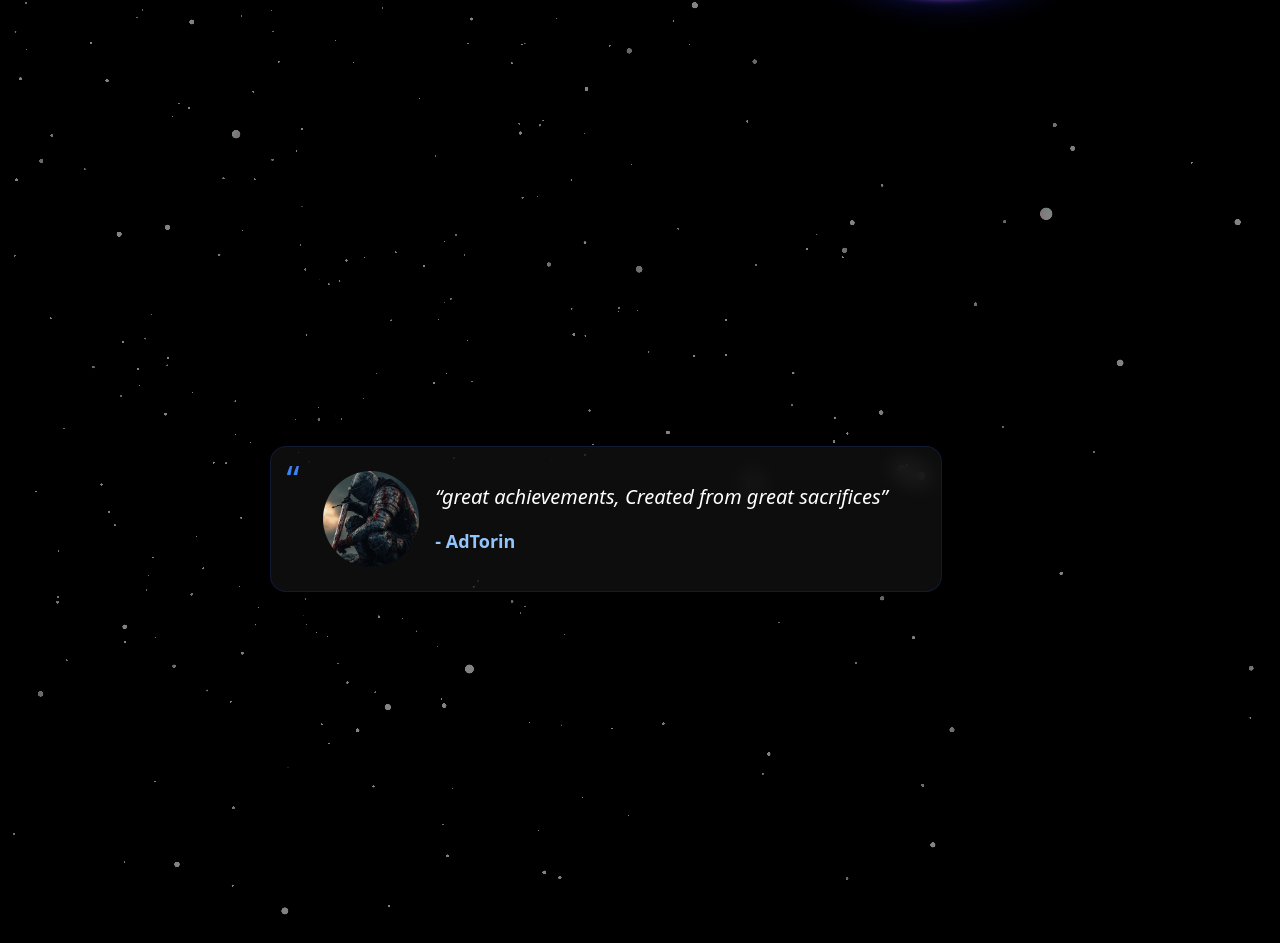
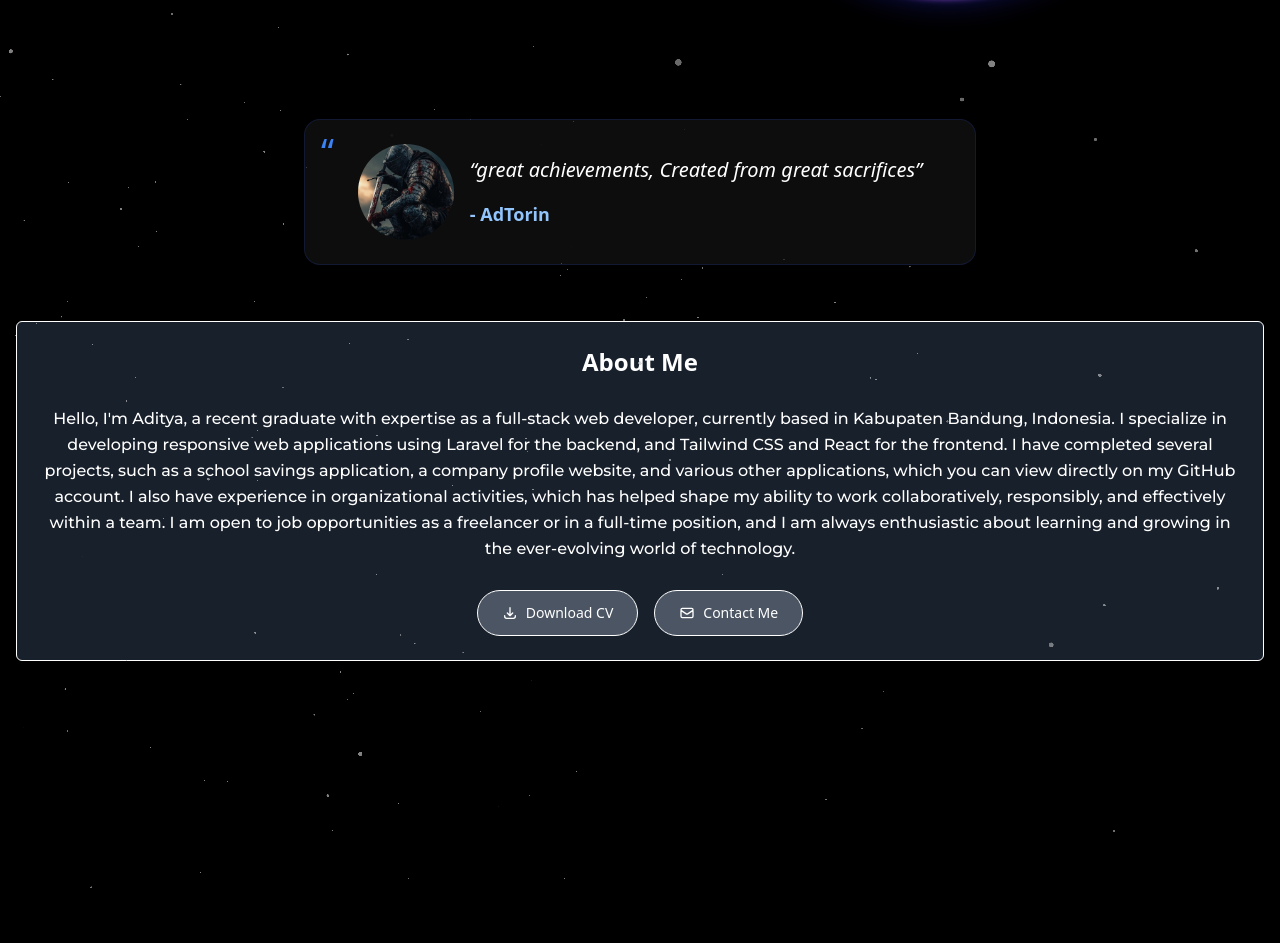
Before and after one commit to Aditya4348/MyPortofolioV1, a React (Vite) app: page / in a window 1280 px wide. Shown: the part 521-1464 px from the top of the page. Built offline with nearby package versions, Linux system fonts and the light colour scheme.

Commit message:
About me Done

```diff
--- a/src/component/aboutMe.jsx
+++ b/src/component/aboutMe.jsx
@@ -2,14 +2,25 @@ import { useState } from "react";
 import Particles from "./reactBits/Particles/Particles.jsx";
 import QuoteCard from "./quotesCompo/quotes.jsx";
 
-export default function AboutMe({text}) {
+const Button = ({ children, path }) => {
     return (
-        <div className="container mx-auto min-h-screen bg-black flex items-center justify-center px-4">
+        <button type="button" className="buttonAboutMe">
+            <svg className="w-4 h-4 mr-2" fill="none" stroke="currentColor" viewBox="0 0 24 24" xmlns="http://www.w3.org/2000/svg">
+                {path}
+            </svg>
+            {children}
+        </button>
+    )
+}
+
+export default function AboutMe({ text }) {
+    return (
+        <div id="aboutMe" className="container mx-auto min-h-screen flex items-start justify-center px-4">
             <div className="absolute top-100 left-0 w-full h-full">
                 <Particles
                     particleColors={['#ffffff', '#ffffff']}
                     particleCount={500}
-                    particleSpread={10}
+                    particleSpread={20}
                     speed={0.1}
                     particleBaseSize={100}
                     moveParticlesOnHover={false}
@@ -17,12 +28,34 @@ export default function AboutMe({text}) {
                     disableRotation={false}
                 />
             </div>
-            <QuoteCard
-                quote={text.quote}
-                author={text.author}
-                image={text.image}
-            />
-            <h1>AboutMe</h1>
+            <div className="flex flex-col items-center justify-around gap-14 w-full h-auto">
+                <QuoteCard
+                    quote={text.quote}
+                    author={text.author}
+                    image={text.image}
+                />
+                <div className="mx-auto flex flex-col border border-white bg-gradient-to-br bg-gray-800/80 rounded-md items-center justify-center gap-7 w-full h-full p-6">
+                    <h1 className="text-white text-2xl font-bold">
+                        {text.title}
+                    </h1>
+                    <p className="text-white text-base leading-relaxed font-medium text-center font-montserrat space-y-4">
+                        {text.description}
+                    </p>
+                    <div className="flex flex-row items-center justify-center gap-4">
+                        <Button
+                            path={
+                                <path strokeLinecap="round" strokeLinejoin="round" strokeWidth="2" d="M4 16v1a3 3 0 003 3h10a3 3 0 003-3v-1m-4-4l-4 4m0 0l-4-4m4 4V4"></path>}
+                        >
+                            Download CV
+                        </Button>
+                        <Button
+                            path={<path strokeLinecap="round" strokeLinejoin="round" strokeWidth="2" d="M3 8l7.89 5.26a2 2 0 002.22 0L21 8M5 19h14a2 2 0 002-2V7a2 2 0 00-2-2H5a2 2 0 00-2 2v10a2 2 0 002 2z"></path>}
+                        >
+                            Contact Me
+                        </Button>
+                    </div>
+                </div>
+            </div>
         </div>
     )
 }
--- a/src/component/navbar.jsx
+++ b/src/component/navbar.jsx
@@ -4,12 +4,9 @@ const MenuItem = ({className}) => {
     return (
         <div className={className}>
             <a href="#" className="Menu-item">Home</a>
-            <a href="#" className="Menu-item">About</a>
+            <a href="#aboutMe" className="Menu-item">About</a>
             <a href="#" className="Menu-item">Services</a>
             <a href="#" className="Menu-item">Contact</a>
-            <button className="w-full mt-2 bg-blue-500 hover:bg-blue-600 text-white px-4 py-2 rounded-md transition duration-300">
-                Download CV
-            </button>
         </div>
     )
 }
--- a/src/homepage.jsx
+++ b/src/homepage.jsx
@@ -26,7 +26,9 @@ export default function Homepage({ className }) {
     const aboutMeContent = {
         quote: "great achievements, Created from great sacrifices",
         author: "AdTorin",
-        image: Warrior
+        image: Warrior,
+        title: "About Me",
+        description: "Hello, I'm Aditya, a recent graduate with expertise as a full-stack web developer, currently based in Kabupaten Bandung, Indonesia. I specialize in developing responsive web applications using Laravel for the backend, and Tailwind CSS and React for the frontend. I have completed several projects, such as a school savings application, a company profile website, and various other applications, which you can view directly on my GitHub account. I also have experience in organizational activities, which has helped shape my ability to work collaboratively, responsibly, and effectively within a team. I am open to job opportunities as a freelancer or in a full-time position, and I am always enthusiastic about learning and growing in the ever-evolving world of technology.",
     }
 
 
@@ -36,7 +38,7 @@ export default function Homepage({ className }) {
                 <Particles
                     particleColors={['#ffffff', '#ffffff']}
                     particleCount={500}
-                    particleSpread={10}
+                    particleSpread={20}
                     speed={0.1}
                     particleBaseSize={100}
                     moveParticlesOnHover={false}
--- a/src/style/index.css
+++ b/src/style/index.css
@@ -8,8 +8,18 @@
 @tailwind components;
 @tailwind utilities;
 
+*{
+    scroll-behavior: smooth;
+}
+
 @layer components {
     .Menu-item {
         @apply block px-3 py-2 text-white hover:text-blue-500 transition duration-300 font-lato font-semibold;
     }
 }
+
+@layer components {
+    .buttonAboutMe {
+        @apply inline-flex items-center px-6 py-3 text-sm border border-white font-medium text-white bg-gray-600 rounded-full hover:bg-gray-700 focus:ring-4 focus:ring-gray-300 transition-all duration-200 ease-in-out relative z-10 cursor-pointer;
+    }
+}
```
